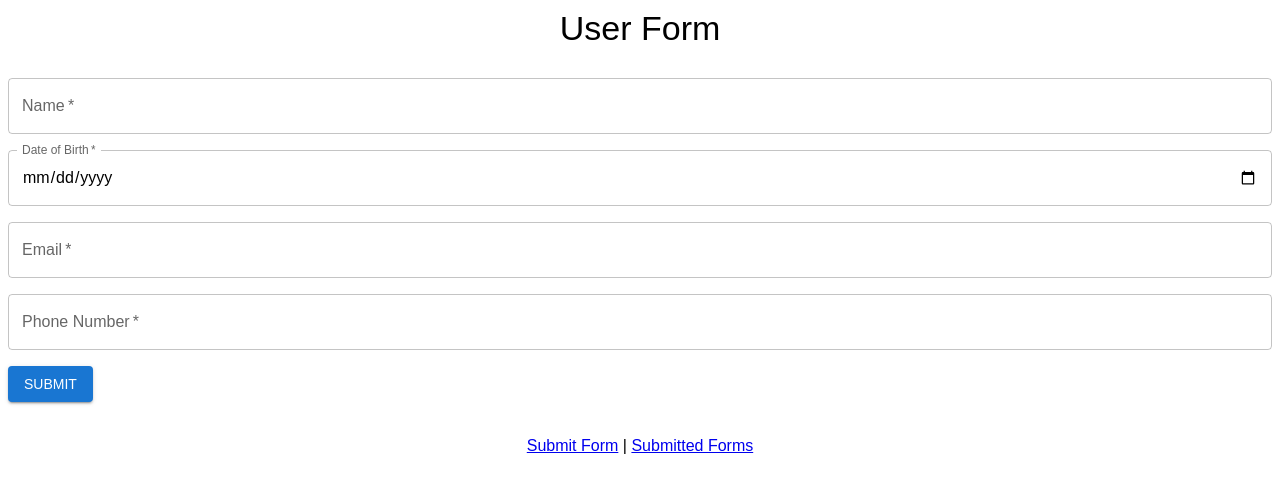
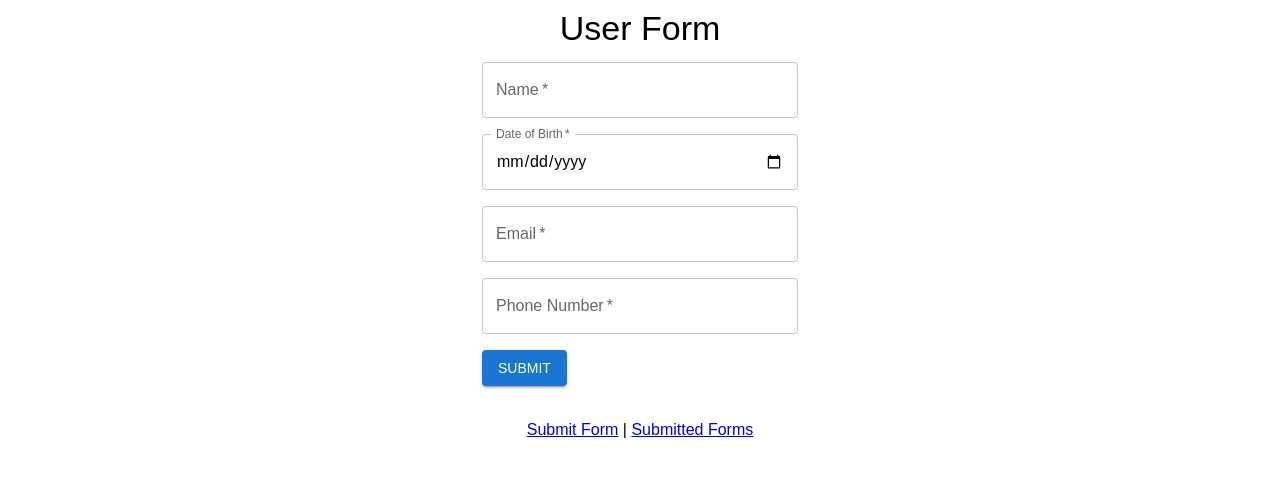
Before and after one commit to Jaydeepjk22/user-form-frontEnd, a React (Create React App) app in the folder user-form/: page / in a window 1280 px wide. Shown: the top 492 px of the page. Built offline with nearby package versions, Linux system fonts and the light colour scheme.

Commit message:
alignment changed for form

```diff
--- a/user-form/src/components/FormPage.js
+++ b/user-form/src/components/FormPage.js
@@ -47,13 +47,11 @@
   };
 
   return (
-    <Grid container spacing={2}>
-      <Grid item xs={12}>
+    <Grid container justifyContent="center">
+      <Grid item xs={12} sm={6} md={4} lg={3}>
         <Typography variant="h4" align="center" gutterBottom>
           User Form
         </Typography>
-      </Grid>
-      <Grid item xs={12}>
         <form onSubmit={handleFormSubmit}>
           <Grid container spacing={2}>
             <Grid item xs={12}>
```
